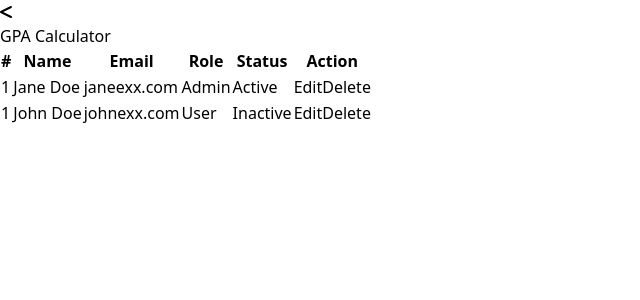
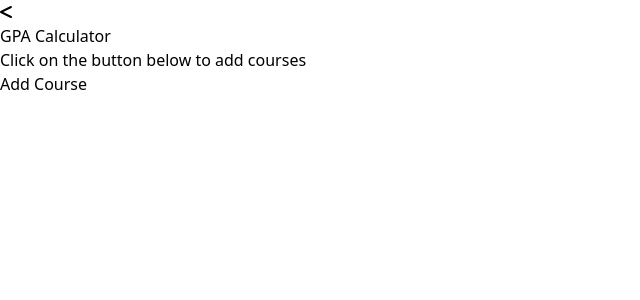
Before and after one commit to Ig-Matrix/GpaApp, an Angular app: page /portfolio in a window 1280 px wide. Shown: the top 300 px of the page, without its empty margins (0-640 px from the left). Built offline with nearby package versions, Linux system fonts and the light colour scheme.

Commit message:
render courses dynamically in the table

```diff
--- a/src/app/pages/portfolio-page/portfolio-page.component.html
+++ b/src/app/pages/portfolio-page/portfolio-page.component.html
@@ -1,6 +1,6 @@
 <app-nav />
 <section class="container mx-auto">
-    @if (courses.length) {
+    @if (!courses.length) {
     <div
       class="p-6 py-20 h-full flex items-center justify-center flex-col gap-5"
     >
@@ -19,42 +19,53 @@
           <thead class="border-b border-neutral-200 bg-[#332D2D] font-medium text-white font-mono text-left">
               <tr class=" uppercase ">
                   <th class="px-2 py-3 tracking-wider">#</th>
-                  <th class="px-6 py-3 tracking-wider">Name</th>
-                  <th class="px-6 py-3 tracking-wider">Email</th>
-                  <th class="px-6 py-3 tracking-wider">Role</th>
-                  <th class="px-6 py-3 tracking-wider">Status</th>
+                  <th class="px-6 py-3 tracking-wider">Course Name</th>
+                  <th class="px-6 py-3 tracking-wider">Course Code</th>
+                  <th class="px-6 py-3 tracking-wider">Course Unit</th>
+                  <th class="px-6 py-3 tracking-wider">Course Score</th>
+                  <th class="px-6 py-3 tracking-wider">Course Grade</th>
                   <th class="px-6 py-3 tracking-wider">Action</th>
               </tr>
           </thead>
           <tbody class="bg-white divide-y divide-gray-200">
+            @for (course of courses; track i; let i= $index) {
               <tr class="transition duration-300 ease-in-out hover:bg-neutral-100">
-                  <td class="px-2 py-4 whitespace-nowrap">1</td>
-                  <td class="px-6 py-4 whitespace-nowrap">Jane Doe</td>
-                  <td class="px-6 py-4 whitespace-nowrap">janeexx.com</td>
-                  <td class="px-6 py-4 whitespace-nowrap">Admin</td>
+                  <td class="px-2 py-4 whitespace-nowrap">{{i+1}}</td>
+                  <td class="px-6 py-4 whitespace-nowrap">{{course.name}}</td>
+                  <td class="px-6 py-4 whitespace-nowrap">{{course.code}}</td>
+                  <td class="px-6 py-4 whitespace-nowrap">{{course.unit}}</td>
+                  <td class="px-6 py-4 whitespace-nowrap">{{course.score}}</td>
                   <td class="px-6 py-4 whitespace-nowrap">
-                      <span class="px-2 inline-flex text-xs leading-5 font-semibold rounded-full bg-green-100 text-green-800">Active</span>
+                      <span
+                        class="px-3 inline-flex leading-5 font-semibold rounded-full "
+                        [ngClass]="{
+                          'text-green-600 bg-green-100': course.grade==='A',
+                          'text-blue-600 bg-blue-100': course.grade==='B',
+                          'text-purple-600 bg-purple-100': course.grade==='C',
+                          'text-yellow-600 bg-yellow-100': course.grade==='D',
+                          'text-orange-600 bg-orange-100': course.grade==='E',
+                          'text-red-600 bg-red-100': course.grade==='F',
+                          }"
+                        >{{course.grade}}
+                      </span>
                   </td>
                   <td class="px-6 py-4 whitespace-nowrap">
                       <button class="px-4 py-2 font-medium text-white bg-blue-600 rounded-md hover:bg-blue-500 focus:outline-none focus:shadow-outline-blue active:bg-blue-600 transition duration-150 ease-in-out">Edit</button>
                       <button class="ml-2 px-4 py-2 font-medium text-white bg-red-600 rounded-md hover:bg-red-500 focus:outline-none focus:shadow-outline-red active:bg-red-600 transition duration-150 ease-in-out">Delete</button>
                   </td>
               </tr>
-              <tr class="transition duration-300 ease-in-out hover:bg-neutral-100">
-                  <td class="px-2 py-4 whitespace-nowrap">1</td>
-                  <td class="px-6 py-4 whitespace-nowrap">John Doe</td>
-                  <td class="px-6 py-4 whitespace-nowrap">johnexx.com</td>
-                  <td class="px-6 py-4 whitespace-nowrap">User</td>
-                  <td class="px-6 py-4 whitespace-nowrap">
-                      <span class="px-2 inline-flex text-xs leading-5 font-semibold rounded-full bg-red-100 text-red-800">Inactive</span>
-                  </td>
-                  <td class="px-6 py-4 whitespace-nowrap">
-                      <button class="px-4 py-2 font-medium text-white bg-blue-600 rounded-md hover:bg-blue-500 focus:outline-none focus:shadow-outline-blue active:bg-blue-600 transition duration-150 ease-in-out">Edit</button>
-                      <button class="ml-2 px-4 py-2 font-medium text-white bg-red-600 rounded-md hover:bg-red-500 focus:outline-none focus:shadow-outline-red active:bg-red-600 transition duration-150 ease-in-out">Delete</button>
-                  </td>
-              </tr>
+            }
+
           </tbody>
       </table>
+      </div>
+      <div class="flex mt-5 items-center justify-center">
+        <button
+          class="bg-purple-400 p-3 rounded-md text-slate-50 shadow-lg"
+          (click)="openModal()"
+        >
+          Add Course
+        </button>
       </div>
     }
 </section>
--- a/src/app/pages/portfolio-page/portfolio-page.component.ts
+++ b/src/app/pages/portfolio-page/portfolio-page.component.ts
@@ -2,11 +2,12 @@ import { Component } from '@angular/core';
 import { NavComponent } from '../../components/portfolio/nav/nav.component';
 import { AddCourseModalComponent } from '../../components/add-course-modal/add-course-modal.component';
 import { Course } from '../../models/interfaces/Course';
+import { NgClass } from '@angular/common';
 
 @Component({
   selector: 'app-portfolio-page',
   standalone: true,
-  imports: [NavComponent, AddCourseModalComponent],
+  imports: [NavComponent, AddCourseModalComponent, NgClass],
   templateUrl: './portfolio-page.component.html',
   styleUrl: './portfolio-page.component.css',
 })
@@ -23,7 +24,24 @@ export class PortfolioPageComponent {
   }
 
   addCourse(course: Course){
+    course.grade= this.calculateGrade(course.score)
     this.courses.push(course)
     this.isShowModal=false
   }
+
+  calculateGrade(score: number): string{
+    if (score >= 70) {
+      return 'A';
+    } else if (score >= 60) {
+      return 'B';
+    } else if (score >= 50) {
+      return 'C';
+    } else if (score >= 45) {
+      return 'D';
+    } else if (score >= 40) {
+      return 'E';
+    } else {
+      return 'F';
+    }
+  }
 }
```
